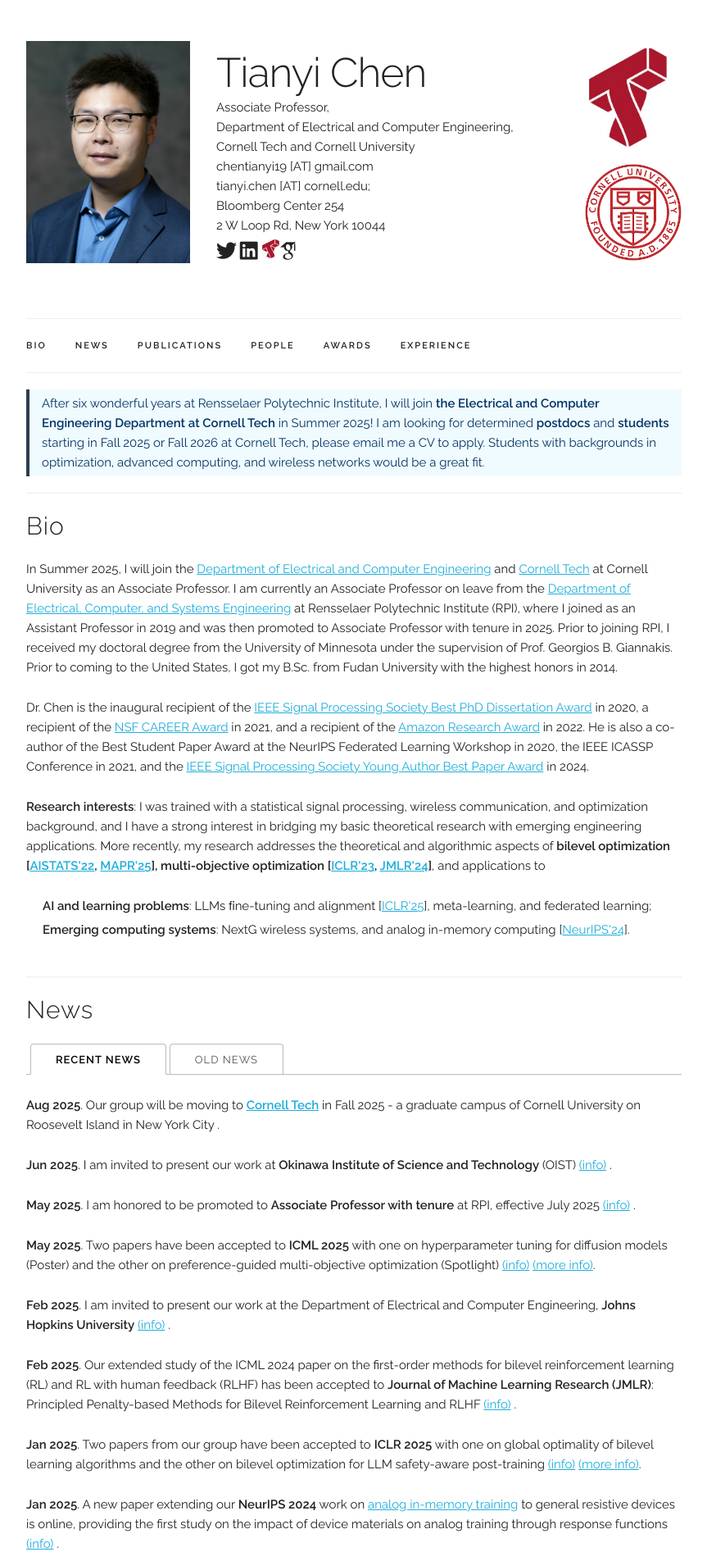
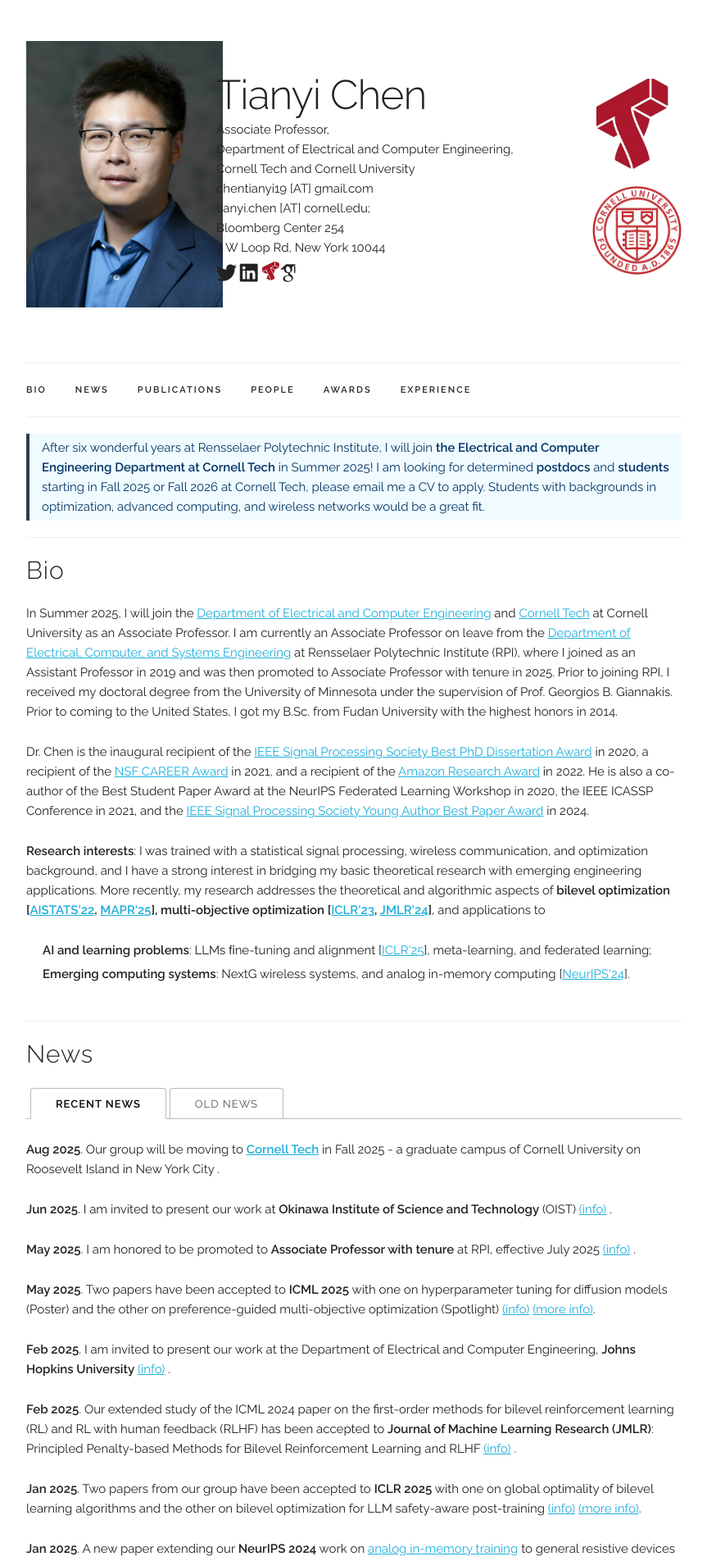
Before and after one commit to chentianyi19/chentianyi19.github.io, a Jekyll site: the page built from index.html, in a window 1280 px wide. Shown: the top 1904 px of the page at 82% size, without its empty margins (208-1071 px from the left). Built offline with Jekyll 4.4.1, drawn with Linux system fonts in a browser that asks for light colours; some web fonts are replaced; comment, search, counter and statistics services are not loaded.

Commit message:
Update default.html

```diff
--- a/_layouts/default.html
+++ b/_layouts/default.html
@@ -71,8 +71,9 @@
       <div class="row header-content" style="display: flex; flex-wrap: wrap; justify-content: space-between; align-items: center;">
       <div class="three columns" style="flex: 0 0 25%;">
         <a href="{{ site.baseurl }}/">
-        <img class="u-max-full-width profile-pic"
-         src='{{ site.baseurl }}{{ site.data.main_info.profile_pic }}'>
+        <img class="u-max-full-width"
+         src='{{ site.baseurl }}{{ site.data.main_info.profile_pic }}'
+         style="max-width: 120%;">
       </a>
     </div>
         <div class="nine columns main-description" style="flex: 1; min-width: 250px;">
@@ -100,8 +101,8 @@
             </p>
         </div>
         <div class="right-logos">
-               <img src="/assets/CT_logo.jpg" alt="Logo 1" style="height: 120px;">
-              <img src="/assets/cornell_logo.jpg" alt="Logo 2" style="height: 120px;">
+               <img src="/assets/CT_logo.jpg" alt="Logo 1" style="height: 110px;">
+              <img src="/assets/cornell_logo.jpg" alt="Logo 2" style="height: 110px;">
         </div>
       </div>
     </section>
```
